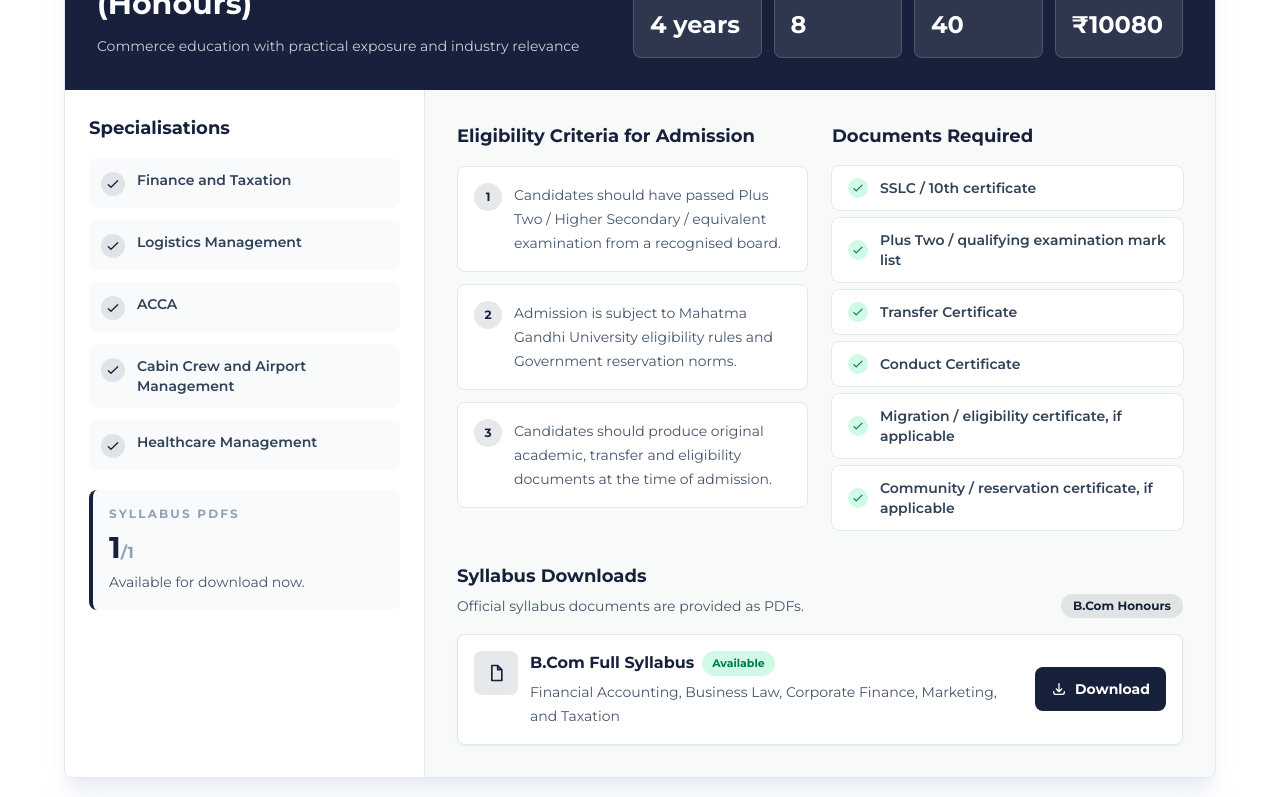
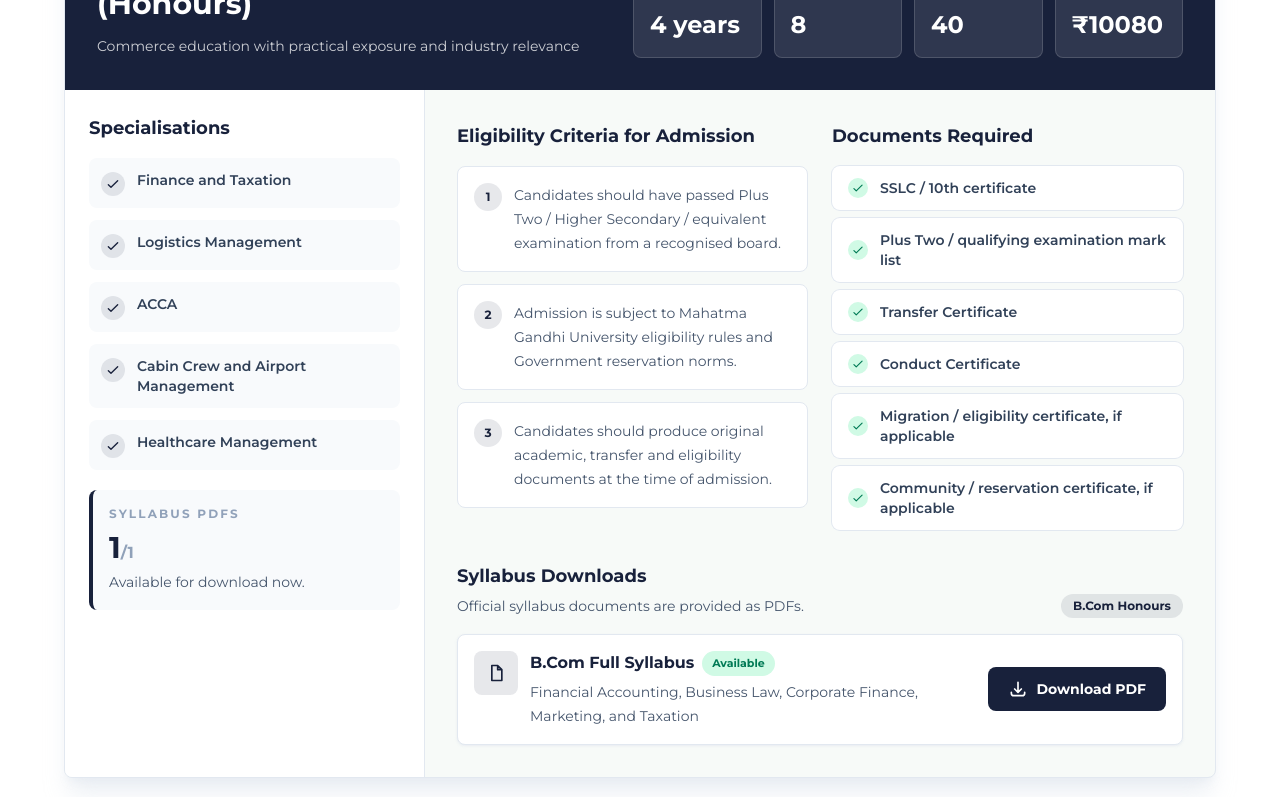
Before and after one commit to aravind518398/my-college-website, a Next.js app: page /academics in a window 1280 px wide. Shown: the part 2000-2797 px from the top of the page. Built offline with nearby package versions, Linux system fonts and the light colour scheme; no server answers; the database is empty.

Commit message:
Version 1.2

```diff
--- a/app/academics/page.jsx
+++ b/app/academics/page.jsx
@@ -10,6 +10,7 @@ import Image from "next/image";
 import Link from "next/link";
 import { FontAwesomeIcon } from "@fortawesome/react-fontawesome";
 import { faArrowRight } from "@fortawesome/free-solid-svg-icons";
+import DownloadPdfButton from "@/components/DownloadPdfButton";
 
 const ugCalendar = [
   { sem: "I & II (2024-25 Admission)", start: "-", end: "-", remarks: "Will inform later", holiday: false },
@@ -265,6 +266,10 @@ function CalendarTable({ title, rows, accent, textAccent, holidayTone, icon }) {
 }
 
 export default async function AcademicsPage() {
+
+
+
+
   const { tableRows: ugProgrammes } = await getUgProgrammes();
   const { tableRows: pgProgrammes } = await getPgProgrammes();
   const academicCalendar = await getAcademicCalendar();
@@ -448,18 +453,13 @@ export default async function AcademicsPage() {
                   </p>
                 </div>
 
-                <a
-                  href={academicCalendar.pdfUrl}
-                  download={academicCalendar.title || "Academic Calendar"}
-                  target="_blank"
-                  rel="noopener noreferrer"
-                  className="inline-flex w-full items-center justify-center gap-2 rounded-lg bg-[#18213b] px-5 py-3 text-sm font-bold text-white transition-colors duration-200 hover:bg-[#1ab69d] sm:w-auto"
-                >
-                  <svg className="h-5 w-5" fill="none" stroke="currentColor" viewBox="0 0 24 24" aria-hidden="true">
-                    <path strokeLinecap="round" strokeLinejoin="round" strokeWidth={2} d="M4 16v1a3 3 0 003 3h10a3 3 0 003-3v-1m-4-4l-4 4m0 0l-4-4m4 4V4" />
-                  </svg>
-                  Download PDF
-                </a>
+
+
+                <DownloadPdfButton
+  pdfUrl={academicCalendar.pdfUrl}
+  title={academicCalendar.title}
+/>
+
               </div>
             ) : null}
           </div>
--- a/app/api/pdf-upload/route.js
+++ b/app/api/pdf-upload/route.js
@@ -70,6 +70,7 @@ export async function POST(req) {
           {
             folder,
             resource_type: "raw",
+            fileType: "pdf",
             overwrite: false,
           },
           (error, result) => {
--- /dev/null
+++ b/components/DownloadPdfButton.jsx
@@ -0,0 +1,69 @@
+"use client";
+
+import { faDownload } from "@fortawesome/free-solid-svg-icons";
+import { FontAwesomeIcon } from "@fortawesome/react-fontawesome";
+
+export default function DownloadPdfButton({ pdfUrl, title }) {
+    const handleDownload = async () => {
+        try {
+            const response = await fetch(pdfUrl);
+            const blob = await response.blob();
+            const url = URL.createObjectURL(blob);
+            const a = document.createElement("a");
+            a.href = url;
+            a.download = `${title || "Academic Calendar"}.pdf`;
+            a.click();
+            URL.revokeObjectURL(url);
+        } catch (error) {
+            console.error("Download failed:", error);
+        }
+    };
+
+    return (
+        <button
+            onClick={handleDownload}
+            className="inline-flex w-full items-center justify-center gap-2 rounded-lg bg-[#18213b] px-5 py-3 text-sm font-bold text-white transition-colors duration-200 hover:bg-[#1ab69d] sm:w-auto"
+        >
+            <svg className="h-5 w-5" fill="none" stroke="currentColor" viewBox="0 0 24 24" aria-hidden="true">
+                <path strokeLinecap="round" strokeLinejoin="round" strokeWidth={2} d="M4 16v1a3 3 0 003 3h10a3 3 0 003-3v-1m-4-4l-4 4m0 0l-4-4m4 4V4" />
+            </svg>
+            Download PDF
+        </button>
+    );
+}
+
+
+
+
+export function DownloadPdfLink({ pdfUrl, title }) {
+    const handleDownload = async () => {
+        try {
+            const response = await fetch(pdfUrl);
+            const blob = await response.blob();
+            const url = URL.createObjectURL(blob);
+            const a = document.createElement("a");
+            a.href = url;
+            a.download = `${title}.pdf`;
+            a.click();
+            URL.revokeObjectURL(url);
+        } catch (error) {
+            console.error("Download failed:", error);
+        }
+    };
+
+    return (
+
+        <a
+            onClick={handleDownload}
+            rel="noopener noreferrer"
+            className="mt-1 inline-flex items-center gap-2 text-xs font-bold text-[#179BD7] hover:text-[#1ab69d] cursor-pointer"
+        >
+            <FontAwesomeIcon icon={faDownload} />
+            Preview / download current PDF
+        </a>
+
+    );
+
+
+
+}
--- a/components/Pgprograms.jsx
+++ b/components/Pgprograms.jsx
@@ -3,6 +3,7 @@
 import { defaultPgDocumentsRequired, defaultPgProgrammes } from "@/lib/pgProgrammeDefaults";
 import { useEffect, useMemo, useState } from "react";
 import { useSearchParams } from "next/navigation";
+import DownloadPdfButton from "./DownloadPdfButton";
 
 const FALLBACK_PROGRAMMES = defaultPgProgrammes;
 const FALLBACK_DOCUMENTS = defaultPgDocumentsRequired;
@@ -54,14 +55,7 @@ function SyllabusItem({ item, programme }) {
       </div>
 
       {isAvailable ? (
-        <a
-          href={item.href}
-          download
-          className="inline-flex items-center justify-center gap-2 rounded-lg bg-[#18213b] px-4 py-3 text-sm font-bold text-white transition-colors duration-200 hover:bg-[#1ab69d]"
-        >
-          <Icon name="download" className="h-4 w-4" />
-          Download
-        </a>
+        <DownloadPdfButton pdfUrl={item.pdfUrl} title={item.label} />
       ) : (
         <span className="inline-flex items-center justify-center rounded-lg border border-slate-200 bg-slate-50 px-4 py-3 text-sm font-bold text-slate-400">
           Awaiting PDF
--- a/components/Ugprograms.jsx
+++ b/components/Ugprograms.jsx
@@ -3,6 +3,7 @@
 import { defaultUgDocumentsRequired, defaultUgProgrammes } from "@/lib/ugProgrammeDefaults";
 import { useEffect, useMemo, useState } from "react";
 import { useSearchParams } from "next/navigation";
+import DownloadPdfButton from "./DownloadPdfButton";
 
 const FALLBACK_PROGRAMMES = defaultUgProgrammes;
 const FALLBACK_DOCUMENTS = defaultUgDocumentsRequired;
@@ -56,14 +57,7 @@ function SyllabusItem({ item, programme }) {
       </div>
 
       {isAvailable ? (
-        <a
-          href={item.href}
-          download
-          className="inline-flex items-center justify-center gap-2 rounded-lg bg-[#18213b] px-4 py-3 text-sm font-bold text-white transition-colors duration-200 hover:bg-[#1ab69d]"
-        >
-          <Icon name="download" className="h-4 w-4" />
-          Download
-        </a>
+        <DownloadPdfButton pdfUrl={item.pdfUrl} title={item.label} />
       ) : (
         <span className="inline-flex items-center justify-center rounded-lg border border-slate-200 bg-slate-50 px-4 py-3 text-sm font-bold text-slate-400">
           Awaiting PDF
--- a/components/admin/PDFUploadField.jsx
+++ b/components/admin/PDFUploadField.jsx
@@ -10,6 +10,7 @@ import {
 import { FontAwesomeIcon } from "@fortawesome/react-fontawesome";
 import { useId, useRef, useState } from "react";
 import { useAdminCms } from "@/components/admin/AdminCmsLayout";
+import { DownloadPdfLink } from "../DownloadPdfButton";
 
 const ACCEPTED_PDF_TYPES = "application/pdf,.pdf";
 
@@ -60,6 +61,14 @@ export default function PDFUploadField({
 
       startUpload();
 
+      if (publicId) {
+      await fetch("/api/pdf-upload", {
+        method: "DELETE",
+        headers: { "Content-Type": "application/json" },
+        body: JSON.stringify({ publicId }),
+      });
+    }
+
       const formData = new FormData();
       formData.append("file", file);
       formData.append("folder", folder);
@@ -90,7 +99,19 @@ export default function PDFUploadField({
     }
   };
 
-  const clearPdf = () => {
+  const clearPdf = async () => {
+
+    if (publicId) {
+    try {
+      await fetch("/api/pdf-upload", {
+        method: "DELETE",
+        headers: { "Content-Type": "application/json" },
+        body: JSON.stringify({ publicId }),
+      });
+    } catch (error) {
+      console.error("Failed to delete PDF from Cloudinary:", error);
+    }
+  }
     setDeleteRequested(true);
     setPdfUrl("");
     setPublicId("");
@@ -122,15 +143,8 @@ export default function PDFUploadField({
                 <p className="truncate text-sm font-bold text-[#18213b]">
                   {title || "Uploaded PDF"}
                 </p>
-                <a
-                  href={pdfUrl}
-                  target="_blank"
-                  rel="noopener noreferrer"
-                  className="mt-1 inline-flex items-center gap-2 text-xs font-bold text-[#179BD7] hover:text-[#1ab69d]"
-                >
-                  <FontAwesomeIcon icon={faDownload} />
-                  Preview / download current PDF
-                </a>
+                <DownloadPdfLink pdfUrl={pdfUrl} title={title} />
+
               </div>
             </div>
           </div>
```
Lines whose indentation alone changed are shown as unchanged.
